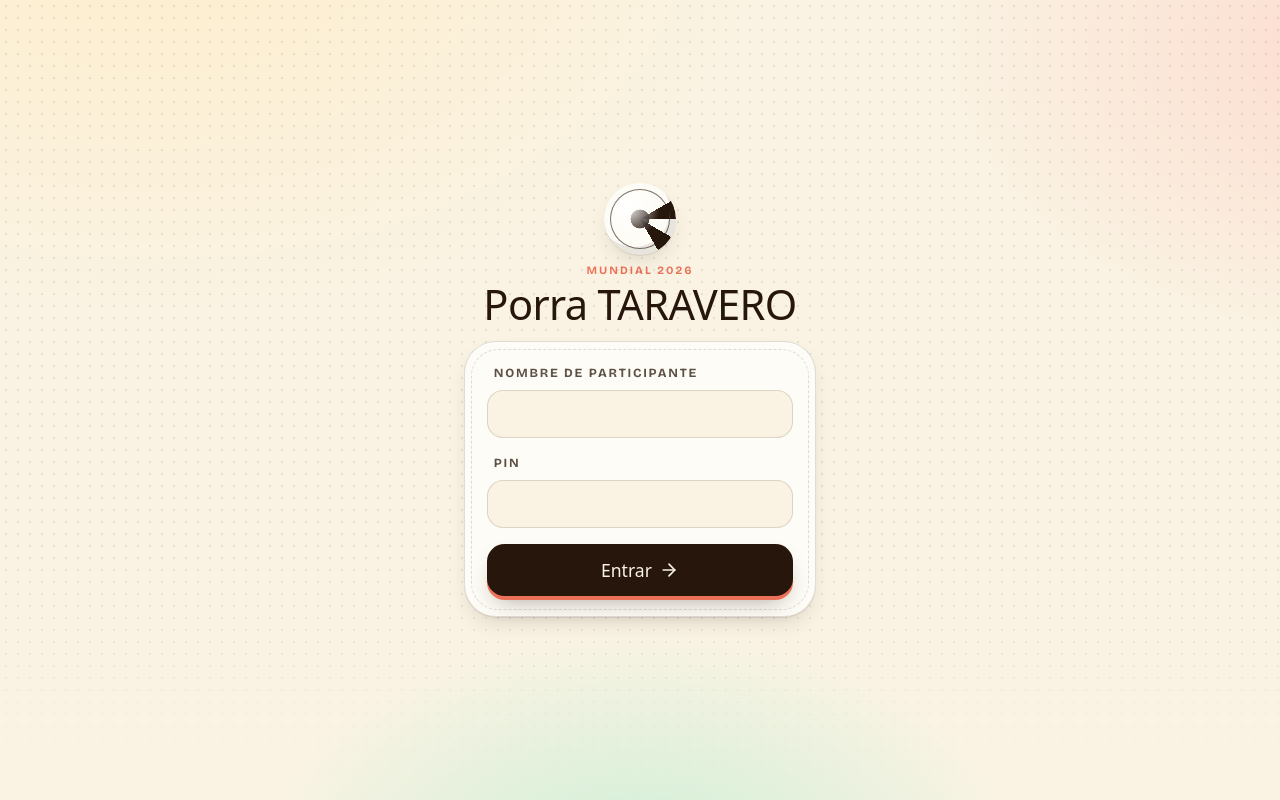
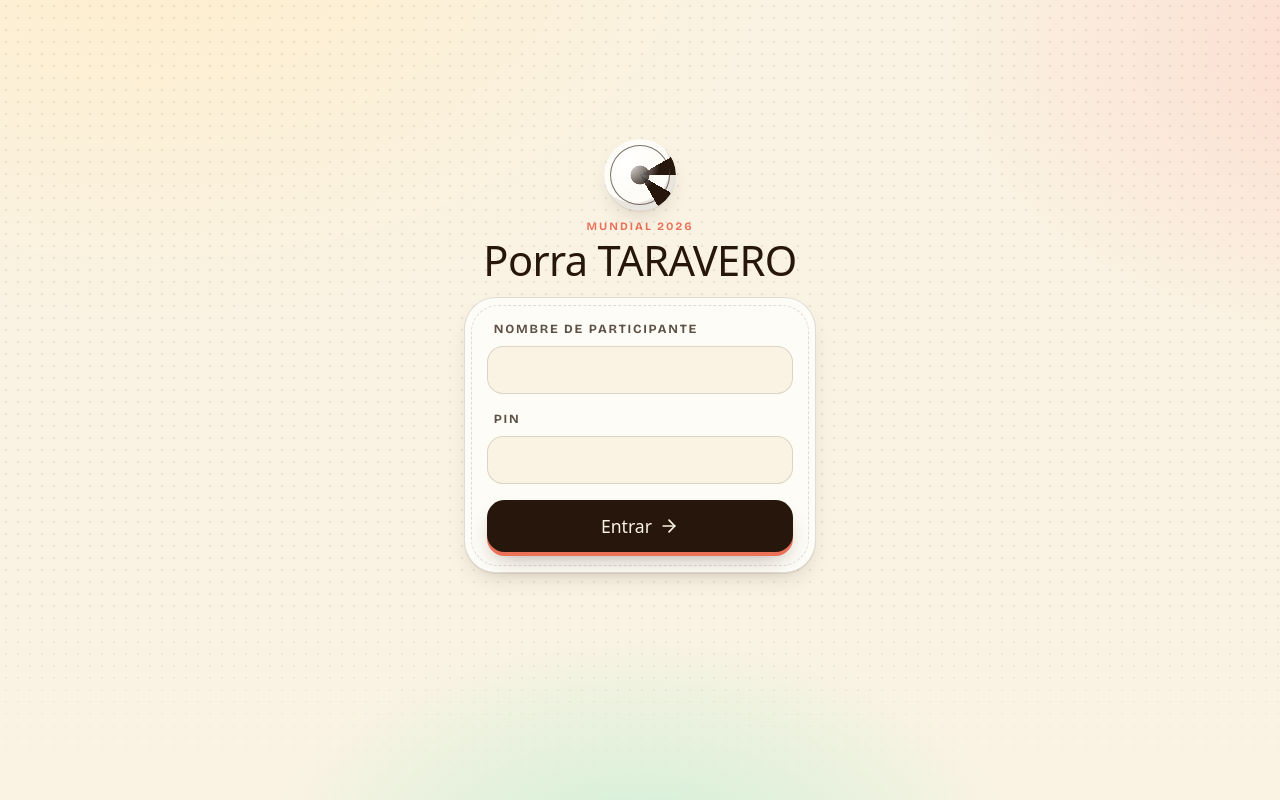
Before and after one commit to inakigarciadp/world-cup-pool, a React (Vite) app: page /login in a window 1280 px wide. Built offline with nearby package versions, Linux system fonts and the light colour scheme; no server answers; a web font is replaced by a local one.

Commit message:
Fix bottom nav content overlap

```diff
--- a/src/index.css
+++ b/src/index.css
@@ -91,12 +91,14 @@
 
 @layer components {
   .app-shell {
+    --bottom-nav-reserved-space: calc(5.75rem + env(safe-area-inset-bottom));
     background:
       radial-gradient(60rem 38rem at 12% -10%, oklch(0.95 0.06 80 / 0.7), transparent 65%),
       radial-gradient(50rem 32rem at 110% 6%, oklch(0.88 0.11 25 / 0.45), transparent 60%),
       radial-gradient(40rem 26rem at 50% 110%, oklch(0.88 0.09 165 / 0.5), transparent 60%),
       var(--paper);
     background-attachment: fixed;
+    scroll-padding-bottom: var(--bottom-nav-reserved-space);
   }
 
   .app-shell::before {
@@ -636,7 +638,7 @@
     z-index: 1;
     max-width: 32rem;
     margin: 0 auto;
-    padding: 0.25rem 1rem;
+    padding: 0.25rem 1rem var(--bottom-nav-reserved-space);
   }
 
   .hero-card {
```
